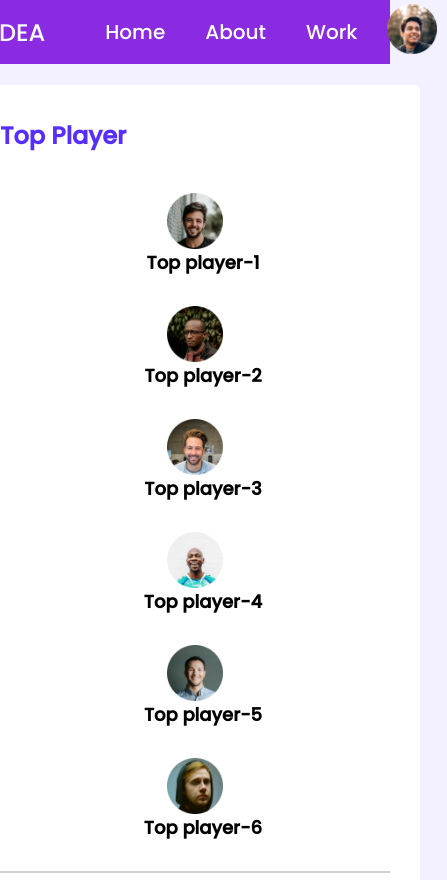
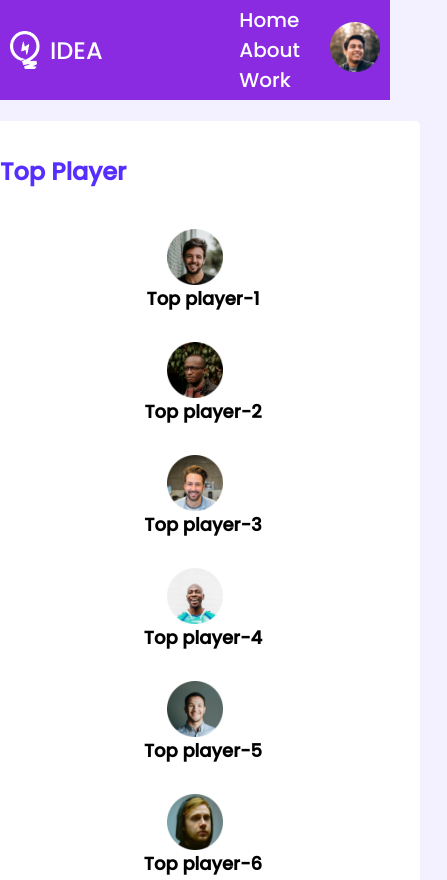
Before and after one commit to sujonmia-06/module-09, a plain HTML site: page index.html in a window 390 px wide. Shown: the top 880 px of the page, 447 px wide, since content can reach past the window. Drawn offline with Linux system fonts and the light colour scheme.

Commit message:
added nav responsive

```diff
--- a/styles/style.css
+++ b/styles/style.css
@@ -222,6 +222,17 @@ hr {
   .course {
     margin-top: 20px;
   }
+
+  /* nav bar */
+  .nav-menu {
+    flex-direction: column;
+  }
+  .nav-menu a {
+    margin: 20px 0;
+  }
+  .navbar {
+    height: 100px;
+  }
 }
 
 /* tablet devices */
```
